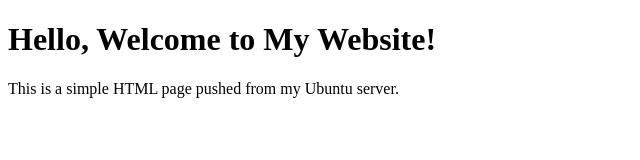
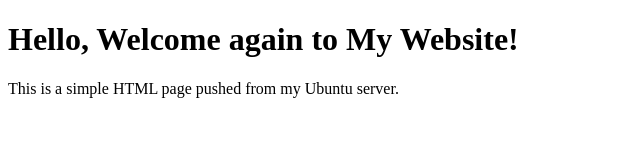
Before and after one commit to sausalun/sau, a plain HTML site: page index.html in a window 1280 px wide. Shown: the whole page, without its empty margins (0-640 px from the left). Drawn offline with Linux system fonts and the light colour scheme.

Commit message:
secod commit

```diff
--- a/index.html
+++ b/index.html
@@ -4,7 +4,7 @@
     <title>Simple Web Page</title>
 </head>
 <body>
-    <h1>Hello, Welcome to My Website!</h1>
+    <h1>Hello, Welcome again to My Website!</h1>
     <p>This is a simple HTML page pushed from my Ubuntu server.</p>
 </body>
 </html>
```
